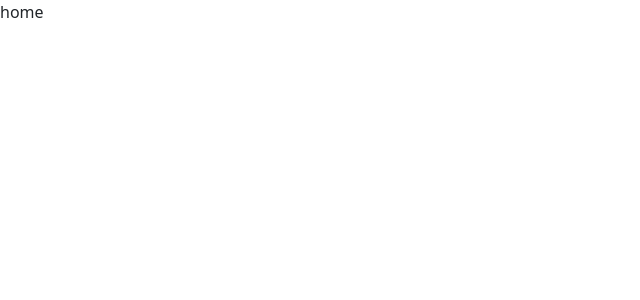
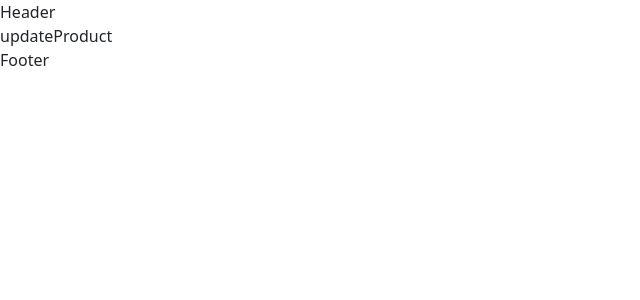
Before and after one commit to weamibrahim/Products, a React (Vite) app in the folder Frontend/: page /update/1 in a window 1280 px wide. Shown: the top 300 px of the page, without its empty margins (0-640 px from the left). Built offline with nearby package versions, Linux system fonts and the light colour scheme.

Commit message:
add routes

```diff
--- a/Frontend/package.json
+++ b/Frontend/package.json
@@ -12,7 +12,8 @@
   "dependencies": {
     "bootstrap": "^5.3.3",
     "react": "^18.3.1",
-    "react-dom": "^18.3.1"
+    "react-dom": "^18.3.1",
+    "react-router-dom": "^7.1.3"
   },
   "devDependencies": {
     "@eslint/js": "^9.17.0",
--- a/Frontend/src/App.tsx
+++ b/Frontend/src/App.tsx
@@ -1,13 +1,32 @@
+import React from "react";
+import { Route, Routes } from "react-router-dom";
+import Header from "./Components/Header";
+import Footer from "./Components/Footer";
+import Register from "./Pages/Register";
+import Login from "./Pages/Login";
+import ViewProducts from "./Pages/viewProducts";
+import UpdateProduct from "./Pages/updateProduct";
+import AddProduct from "./Pages/addProduct";
 
 function App() {
+  return (
+    <div className="App">
 
+          <Header />
 
-  return (
-    <>
-      <div> home
-        </div>
-    </>
-  )
+          <Routes>
+            <Route path="/" element={<ViewProducts />} />
+            <Route path="/create" element={<AddProduct />}/>
+            <Route  path="/update/:id" element={ <UpdateProduct />  } />
+            <Route path="/login" element={<Login />} />
+            <Route path="/register" element={<Register />} />
+
+          </Routes>
+
+          <Footer />
+
+    </div>
+  );
 }
 
-export default App
+export default App;
--- a/Frontend/src/Pages/addProduct.jsx
+++ b/Frontend/src/Pages/addProduct.jsx
@@ -1,9 +1,9 @@
 import React from 'react'
 
-function addProduct() {
+function AddProduct() {
   return (
     <div>addProduct</div>
   )
 }
 
-export default addProduct
+export default AddProduct
--- a/Frontend/src/Pages/updateProduct.jsx
+++ b/Frontend/src/Pages/updateProduct.jsx
@@ -1,9 +1,9 @@
 import React from 'react'
 
-function updateProduct() {
+function UpdateProduct() {
   return (
     <div>updateProduct</div>
   )
 }
 
-export default updateProduct
+export default UpdateProduct
--- a/Frontend/src/Pages/viewProducts.jsx
+++ b/Frontend/src/Pages/viewProducts.jsx
@@ -1,9 +1,9 @@
 import React from 'react'
 
-function viewProducts() {
+function ViewProducts() {
   return (
     <div>viewProducts</div>
   )
 }
 
-export default viewProducts
+export default ViewProducts
--- a/Frontend/src/main.tsx
+++ b/Frontend/src/main.tsx
@@ -4,9 +4,11 @@
 import App from './App.tsx'
 import 'bootstrap/dist/css/bootstrap.min.css';
 import 'bootstrap/dist/js/bootstrap.bundle.min';
-
+import { BrowserRouter } from 'react-router-dom';
 createRoot(document.getElementById('root')!).render(
   <StrictMode>
+    <BrowserRouter>
     <App />
+    </BrowserRouter>
   </StrictMode>,
 )
```
Also changed, not shown: 1 other file (tests, documents, lock files or other folders).
